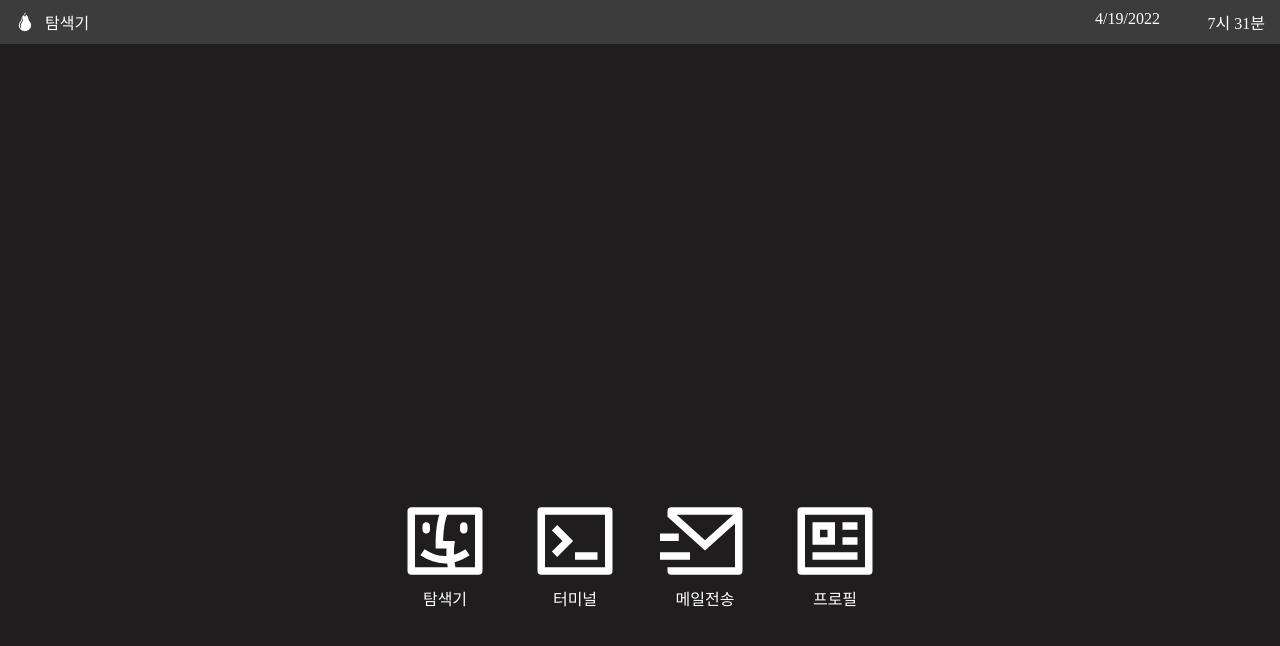
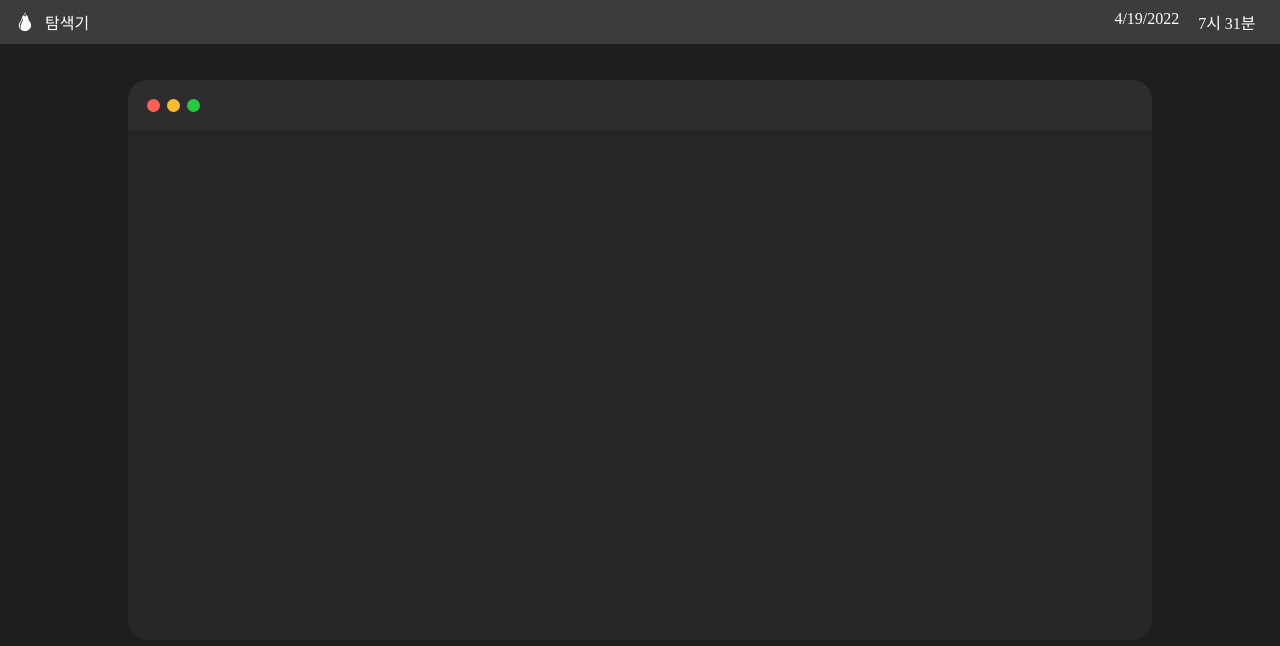
Before and after one commit to Doosies/portfolio, a React (Create React App) app in the folder front/: page / in a window 1280 px wide. Shown: the top 646 px of the page. Built offline with nearby package versions, Linux system fonts and the light colour scheme.

Commit message:
window드래그기능완성

```diff
--- a/front/package.json
+++ b/front/package.json
@@ -12,6 +12,7 @@
     "@types/react-dom": "^18.0.1",
     "react": "^18.0.0",
     "react-dom": "^18.0.0",
+    "react-draggable": "^4.4.4",
     "react-icons": "^4.3.1",
     "react-scripts": "5.0.1",
     "styled-components": "^5.3.5",
--- a/front/src/GlobalStyle.tsx
+++ b/front/src/GlobalStyle.tsx
@@ -2,7 +2,7 @@ import {createGlobalStyle} from 'styled-components';
 
 const GlobalStyle = createGlobalStyle`
     *, *::before, *::after {
-        box-sizing: border-box;
+        /* box-sizing: border-box; */
     }
 
     html, body, #root{
--- /dev/null
+++ b/front/src/components/CircleButton.tsx
@@ -0,0 +1,61 @@
+import React, {useState} from 'react';
+import styled, { css } from 'styled-components';
+import { isPropertySignature } from 'typescript';
+
+export enum ButtonSize {'small','medium','large'};
+export enum ButtonDoing {'close', 'minimize', 'maxmize'};
+interface CircleButtonProps {
+    color: string;
+    size: ButtonSize;
+    children?: React.ReactNode;
+    isHover: boolean;
+    doing: ButtonDoing;
+}
+
+function getButtonSize (size: ButtonSize): string {
+    switch (size) {
+        case ButtonSize.small:
+            return '13px';
+        case ButtonSize.medium:
+            return '18px';
+        case ButtonSize.large:
+            return '23px';
+        default:
+            return '13px';
+    }
+}
+
+// omit: <T,string> , T에서 string 제외하고 사용함.
+const CircleButtonBlock = styled.div<Omit<CircleButtonProps, 'doing'>>`
+    border-radius: 15px;
+    display: flex;
+    justify-content: center;
+
+    ${({size, color}) => css`
+        background-color: ${color};
+        width: ${getButtonSize(size)};
+        height: ${getButtonSize(size)};
+    `}
+    ${({color, isHover}) => isHover && css`
+        background-color: ${color};
+    `}
+`
+const ChildBlock = styled.div`
+    color: black;
+    font-size: 8px;
+    padding: 1px;
+`;
+
+const CircleButton = ({
+    color, size, children, isHover, doing
+}:CircleButtonProps) => {
+    return (
+        <CircleButtonBlock size={size} color={color} isHover={isHover}>
+            <ChildBlock>
+                {isHover && children}
+            </ChildBlock>
+        </CircleButtonBlock>
+    );
+}
+
+export default CircleButton;
--- a/front/src/components/MainPage.tsx
+++ b/front/src/components/MainPage.tsx
@@ -1,7 +1,9 @@
 import React, {useState} from 'react';
 import styled from 'styled-components';
-import ClickableObject from './ClickableObject';
+import ClickableObject from './Application';
 import {RiFinderLine, RiTerminalBoxLine, RiMailSendLine, RiProfileLine} from 'react-icons/ri'
+import Window from './Window';
+import Application from './Application';
 
 interface MainPageProps {
 
@@ -17,7 +19,7 @@ const MainPageBlock = styled.div`
     justify-content: center;
 
 `
-const ObjectContainer = styled.div`
+const ApplicationContainer = styled.div`
     padding: 10px;
 
     position: absolute;
@@ -32,24 +34,25 @@ const ObjectContainer = styled.div`
 const MainPage = () => {
     return (
         <MainPageBlock>
-            <ObjectContainer>
-                <ClickableObject
+            <ApplicationContainer>
+                <Application
                     ObjectIcon={RiFinderLine}
                     objectName={'탐색기'}
                 />
-                <ClickableObject
+                <Application
                     ObjectIcon={RiTerminalBoxLine}
                     objectName={'터미널'}
                 />
-                <ClickableObject
+                <Application
                     ObjectIcon={RiMailSendLine}
                     objectName={'메일전송'}
                 />
-                <ClickableObject
+                <Application
                     ObjectIcon={RiProfileLine}
                     objectName={'프로필'}
                 />
-            </ObjectContainer>
+            </ApplicationContainer>
+            <Window />
         </MainPageBlock>
     );
 }
--- a/front/src/components/Time.tsx
+++ b/front/src/components/Time.tsx
@@ -7,17 +7,17 @@ interface TimeProps {
 }
 
 const TimeBlock = styled.div`
-    width: 200px;
+    width: 160px;
     /* height: 100px; */
     position: absolute;
     right: 0;
     /* padding: 15px; */
-    padding-left: 15px;
+    /* padding-left: 15px; */
     padding-right: 15px;
     /* margin-right: 15px; */
 
     display: flex;
-    justify-content: space-between;
+    justify-content: space-around;
 `
 const Time = () => {
     let [date, time] = useServerTime();
--- a/front/src/components/TopBar.tsx
+++ b/front/src/components/TopBar.tsx
@@ -10,10 +10,9 @@ interface TopBarProps {
 
 const TopBarBlock = styled.div`
     width: 100%;
-    /* height: 30px; */
 
-    padding-left: 15px;
-    /* background-color: #666666; */
+    /* padding-left: 15px; */
+    padding: 0 15px 0 15px;
     background-color: #3D3C3C;
     display: flex;
     align-items: center;
@@ -21,7 +20,6 @@ const TopBarBlock = styled.div`
 
 const MainIcon = styled(GiPear)`
     font-size: 20px;
-    /* padding: 10px */
 `;
 const TopBar = () => {
     return (
--- a/front/src/components/Window.tsx
+++ b/front/src/components/Window.tsx
@@ -1,18 +1,32 @@
 import React, {useState} from 'react';
+import Draggable from 'react-draggable';
 import styled from 'styled-components';
+import WindowMainPage from './WindowMainPage';
+import WindowTopbar from './WindowTopbar';
 
 interface WindowProps {
 
 }
 
 const WindowBlock = styled.div`
+    position: absolute;
+    width: 80%;
+    height: 70%;
+    background-color: #262628;
 
+    border-radius: 20px;
+
+    position: absolute;
+    bottom: 20%;
 `
 const Window = () => {
     return (
-        <WindowBlock>
-
-        </WindowBlock>
+        <Draggable>
+            <WindowBlock>
+                    <WindowTopbar />
+                    <WindowMainPage />
+            </WindowBlock>
+        </Draggable>
     );
 }
 
--- /dev/null
+++ b/front/src/components/WindowMainPage.tsx
@@ -0,0 +1,19 @@
+import React, {useState} from 'react';
+import styled from 'styled-components';
+
+interface WindowMainPageProps {
+
+}
+
+const WindowMainPageBlock = styled.div`
+    position: relative;
+`
+const WindowMainPage = () => {
+    return (
+        <WindowMainPageBlock>
+
+        </WindowMainPageBlock>
+    );
+}
+
+export default WindowMainPage;
--- /dev/null
+++ b/front/src/components/WindowTopbar.tsx
@@ -0,0 +1,89 @@
+import React, {useState} from 'react';
+import styled from 'styled-components';
+import CircleButton, { ButtonDoing, ButtonSize } from './CircleButton';
+import {FiMaximize2, FiMinus, } from 'react-icons/fi'
+import {AiOutlineClose} from 'react-icons/ai'
+// import Draggable, { DraggableData, DraggableEvent } from 'react-draggable';
+
+interface WindowTopbarProps {
+
+}
+
+const WindowTopbarBlock = styled.div`
+    position: relative;
+    width: 100%;
+    height: 50px;
+    background-color: #2d2d30;
+
+    border-top-left-radius: 20px;
+    border-top-right-radius: 20px;
+`;
+
+const WindowControllContainer = styled.div`
+    /* position: relative; */
+    height: 20px;
+    width: 60px;
+    height: 100%;
+    padding-left: 15px;
+
+    display: flex;
+    flex-grow: 0;
+    align-items: center;
+    justify-content: space-around;
+`;
+
+const WindowTopbar = () => {
+    const [isOnElement, setOnElement] = useState(false);
+
+    const handleMouseMove = () => {
+        setOnElement(true);
+        console.log("들어왔어");
+    }
+    const handleMouseLeave = () => {
+        setOnElement(false);
+        console.log("나갔어");
+    }
+
+    let posX = 0;
+    let posY = 0;
+    let originX = 0;
+    let originY = 0;
+
+    const handleDragStart = (e: React.DragEvent<HTMLDivElement>) => {
+        // e.preventDefault();
+        console.log("start");
+    }
+    const handleDrag = (e: React.DragEvent<HTMLDivElement>) => {
+        // e.preventDefault();
+        console.log("drag");
+        console.log(e.currentTarget.offsetLeft);
+    }
+    const handleDragEnd = (e: React.DragEvent<HTMLDivElement>) => {
+        console.log("end");
+    }
+    return (
+        <WindowTopbarBlock
+            // draggable={true}
+            onDragStart={handleDragStart}
+            onDrag={handleDrag}
+            onDragEnd={handleDragEnd}
+        >
+            <WindowControllContainer
+                onMouseMove={handleMouseMove}
+                onMouseLeave={handleMouseLeave}
+            >
+                <CircleButton color='#FF5F57' size={ButtonSize.small} isHover={isOnElement} doing={ButtonDoing.close}>
+                    <AiOutlineClose strokeWidth={90}/>
+                </CircleButton>
+                <CircleButton color='#FEBC30' size={ButtonSize.small} isHover={isOnElement} doing={ButtonDoing.minimize}>
+                    <FiMinus strokeWidth={5}/>
+                </CircleButton>
+                <CircleButton color='#25C93E' size={ButtonSize.small} isHover={isOnElement} doing={ButtonDoing.maxmize}>
+                    <FiMaximize2 strokeWidth={2.8}/>
+                </CircleButton>
+            </WindowControllContainer>
+        </WindowTopbarBlock>
+    );
+}
+
+export default WindowTopbar;
```
Also changed, not shown: front/src/components/Application.tsx (renamed from front/src/components/ClickableObject.tsx, +3 -5 lines), 1 other file (tests, documents, lock files or other folders).
